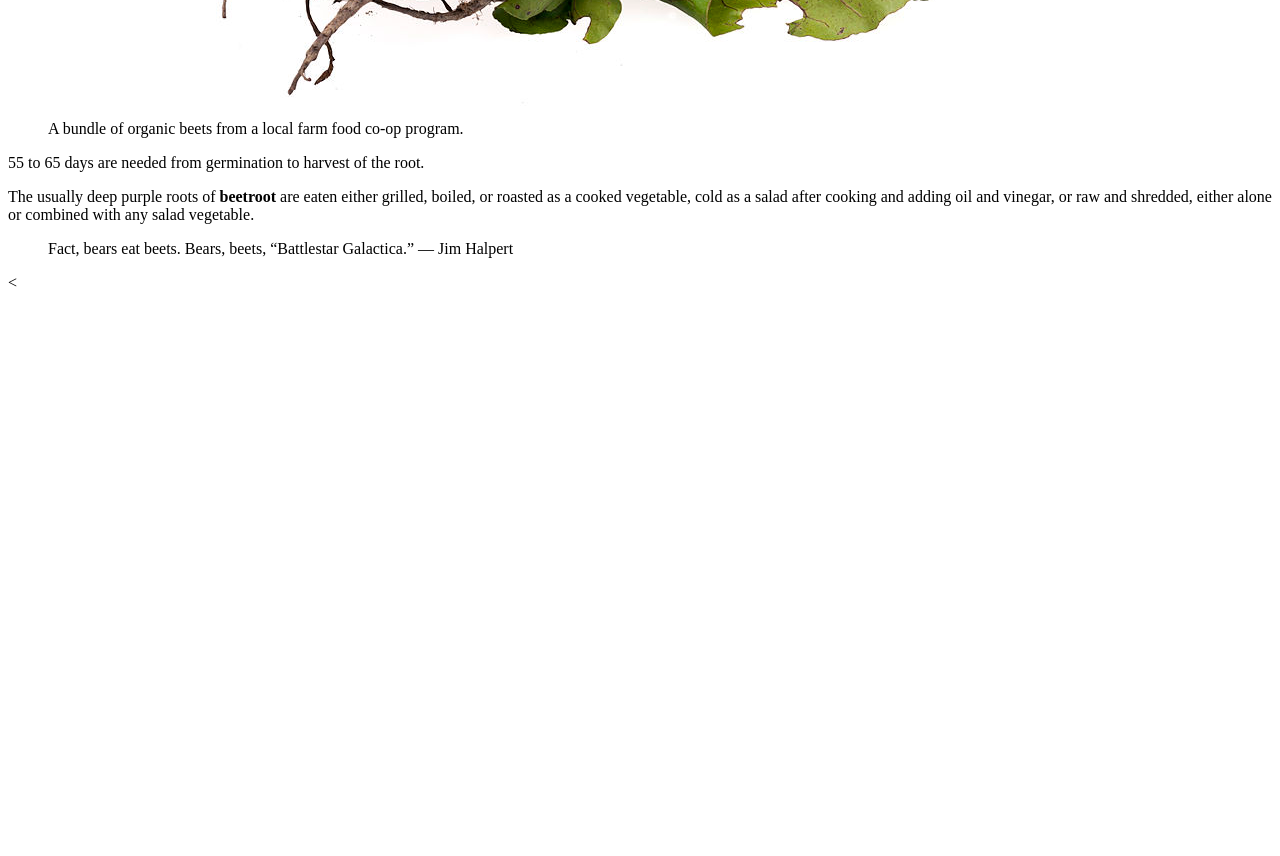
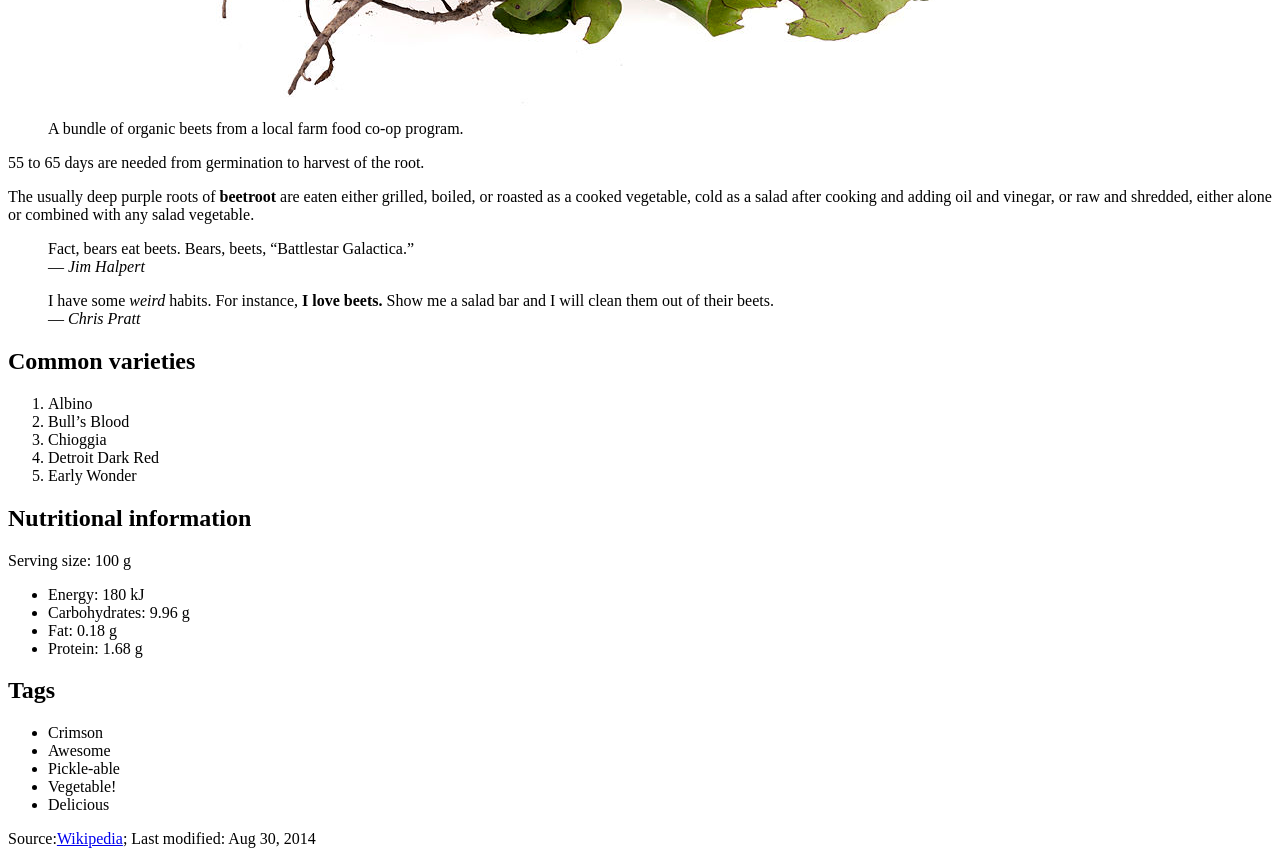
Before and after one commit to paisley-laurenzio/dsn1675-exercise-0, a plain HTML site: page index.html in a window 1280 px wide. Shown: the part 822-1678 px from the top of the page. Before the commit the page ends 1122 px from the top, so only its background shows below. Drawn offline with Linux system fonts and the light colour scheme.

Commit message:
finished adding content

```diff
--- a/index.html
+++ b/index.html
@@ -5,17 +5,51 @@
     <title>Beets</title>
 </head>
 <body>
-    <maine>
+<maine>
     <h1>Beetroot (Beta vulgaris)</h1>
     <figure>
-    <img src="Images/1280px-Beets-Bundle.jpg">
-    <figcaption>A bundle of organic beets from a local farm food co-op program.</figcaption>
+        <img src="Images/1280px-Beets-Bundle.jpg"alt="">
+        <figcaption>A bundle of organic beets from a local farm food co-op program. </figcaption>
     </figure>
     <p>55 to 65 days are needed from germination to harvest of the root.</p>
     <p>The usually deep purple roots of <strong>beetroot</strong> are eaten either grilled, boiled, or roasted as a cooked vegetable, cold as a salad after cooking and adding oil and vinegar, or raw and shredded, either alone or combined with any salad vegetable.</p>
     <blockquote>Fact, bears eat beets. Bears, beets, “Battlestar Galactica.”
-— <cit>Jim Halpert</cit></blockquote>
-    <
-    </maine>
+        <footer>
+            — <cite>Jim Halpert</cite>
+        </footer>
+    </blockquote>
+    <blockquote>I have some <em>weird</em> habits. For instance, <strong>I love beets.</strong> Show me a salad bar and I will clean them out of their beets.
+        <footer>
+            — <cite>Chris Pratt</cite>
+        </footer>
+    </blockquote>
+    <h2>Common varieties</h2>
+        <ol>
+            <li>Albino</li>
+            <li>Bull’s Blood</li>
+            <li>Chioggia</li>
+            <li>Detroit Dark Red</li>
+            <li>Early Wonder</li>
+        </ol>
+    <h2>Nutritional information</h2>
+        <p>Serving size: <data>100 g</data></p>
+        <ul>
+            <li>Energy: <data>180 kJ</data></li>
+            <li>Carbohydrates: <data>9.96 g</data></li>
+            <li>Fat: <data>0.18 g</data></li>
+            <li>Protein: <data>1.68 g</data></li>
+        </ul>
+    <h2>Tags</h2>
+        <ul>
+            <li>Crimson</li>
+            <li>Awesome</li>
+            <li>Pickle-able</li>
+            <li>Vegetable!</li>
+            <li>Delicious</li>
+    </ul>
+</maine>
 </body>
+<footer>
+    Source:<a href="http://en.wikipedia.org/wiki/Beetroot">Wikipedia</a>; Last modified: <time>Aug 30, 2014</time>
+</footer>
 </html>
```
